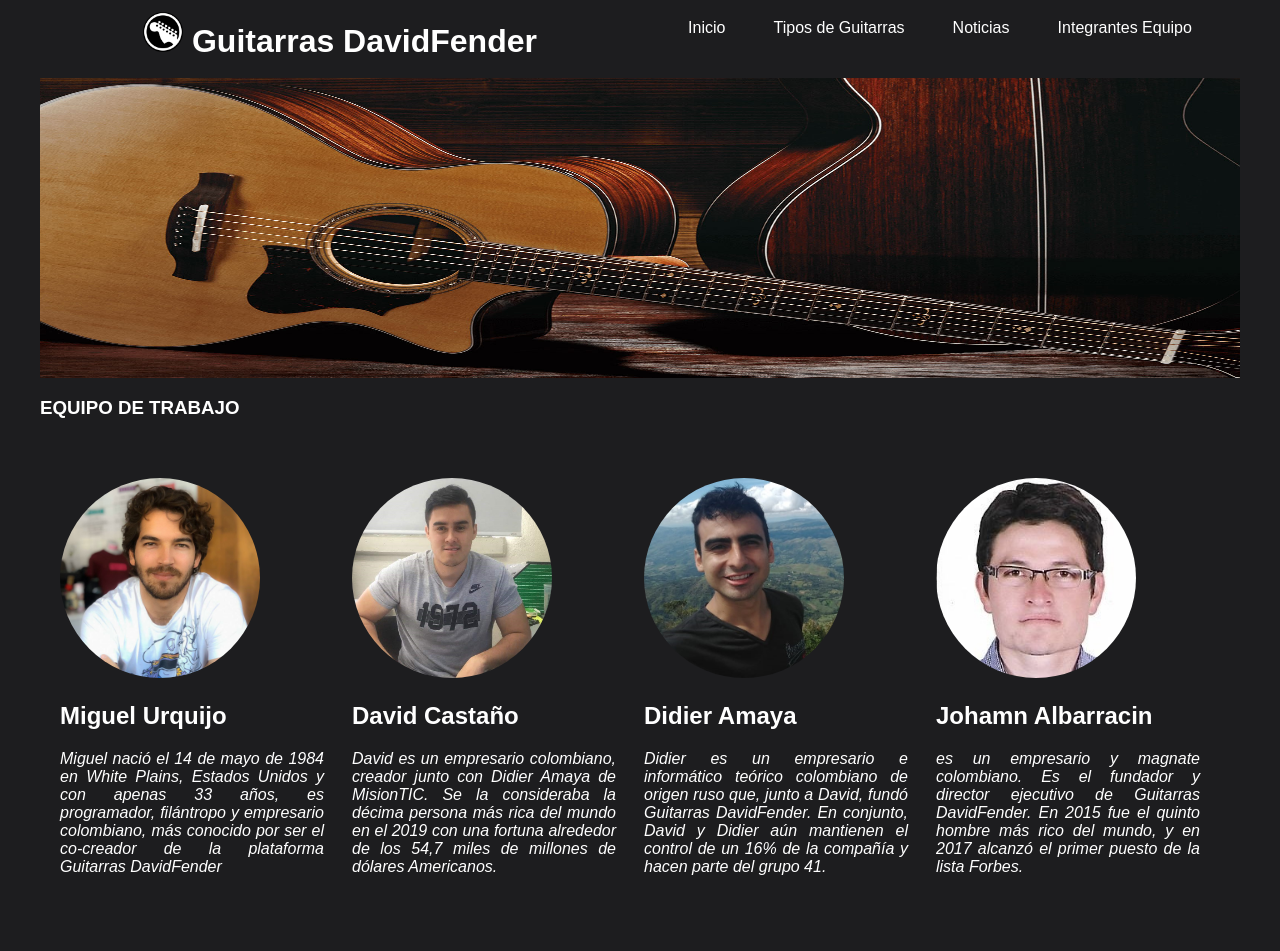
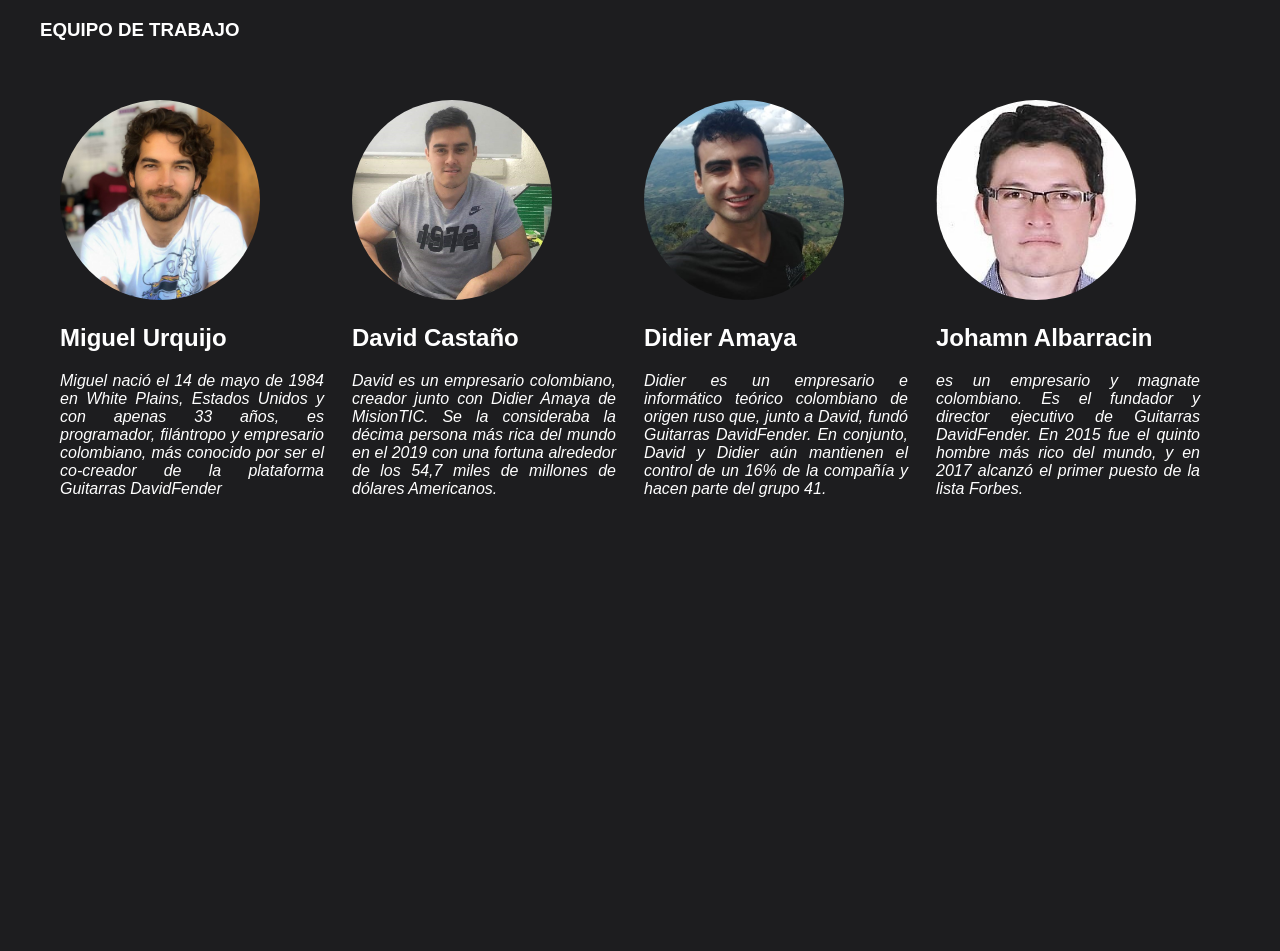
Before and after one commit to miguelurquijo/semana-1-41, a website: page src/index.html in a window 1280 px wide. Shown: the top 951 px of the page. Drawn offline with nearby package versions, Linux system fonts and the light colour scheme; files whose address does not match are found by name.

Commit message:
Add Equipo changs to MasterV2

```diff
--- a/src/index.html
+++ b/src/index.html
@@ -7,40 +7,12 @@
     <title>Tienda de Guitarras</title>
     <link rel="icon" href="images/Logo.png" type="image/png" />
     <link rel="stylesheet" href="style.css">
-    <script src="https://kit.fontawesome.com/a076d05399.js"></script>
-    <script src="https://ajax.googleapis.com/ajax/libs/jquery/3.3.1/jquery.min.js"></script>
-    <script type="text/javascript" src="./script.js"></script>
+
+
 </head>
 <body>
     <main> <!-- Cuerpo de la pagina -->
         <div id="Encabezado" class="container">
-            <div class="header">
-                <div class="container-menu">
-                    <div class="container-logo">
-                        <h1 class="site-title" ><img src="images/Logo.png" alt="" width="40px" height="40px" style="position: static;"><strong> Guitarras DavidFender</strong></h1>
-                    </div>
-                    <nav class="nav-list">
-                        <ul class="main-menu">
-                            <li class="main-menu__item">
-                                <a href="#Encabezado" class="main-menu__link">Inicio <i class="glyphicon glyphicon-arrow-left"></i></a>
-                            </li>
-                            <li class="main-menu__item">
-                                <a href="#tiposGuitarras" class="main-menu__link">Tipos de Guitarras <i class="glyphicon glyphicon-arrow-left"></i></a>
-                            </li>
-                            <li class="main-menu__item">
-                                <a href="#noticiasGuitarras" class="main-menu__link">Noticias <i class="glyphicon glyphicon-arrow-left"></i></a>
-                            </li>
-                            <li class="main-menu__item">
-                                <a href="#equiposTrabajo" class="main-menu__link">Integrantes Equipo <i class="glyphicon glyphicon-arrow-left"></i></a>
-                            </li>
-                        </ul>
-                    </nav>
-                </div>
-                <br>
-                <div class="container-imagen">
-                    <img src="images/guitarrasacusticas.jpg" alt="" width="100%" height="300px">
-                </div>
-            </div>
             <div class="section-3">
                 <h3 class="section-text" id="equiposTrabajo">EQUIPO DE TRABAJO <a href="#Encabezado" class="main-menu__link"><i class="glyphicon glyphicon-arrow-up" style="float: right;" ></i></a></h3>
                 <br>
@@ -104,5 +76,8 @@
             </div>
         </div>
     </main>
+    <script src="https://kit.fontawesome.com/a076d05399.js"></script>
+    <script src="https://ajax.googleapis.com/ajax/libs/jquery/3.3.1/jquery.min.js"></script>
+    <script type="text/javascript" src="./script.js"></script>
 </body>
 </html>
```
